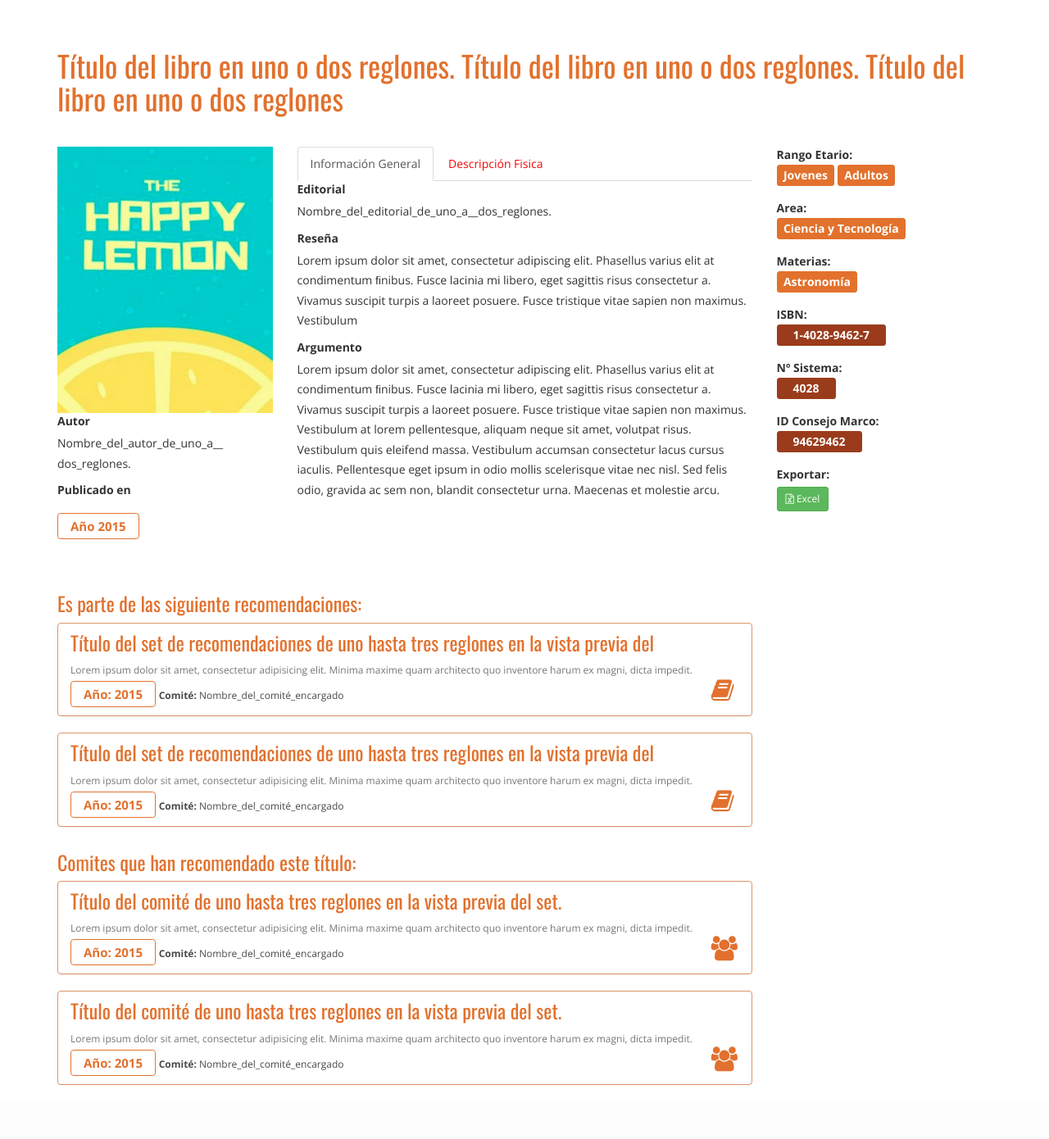
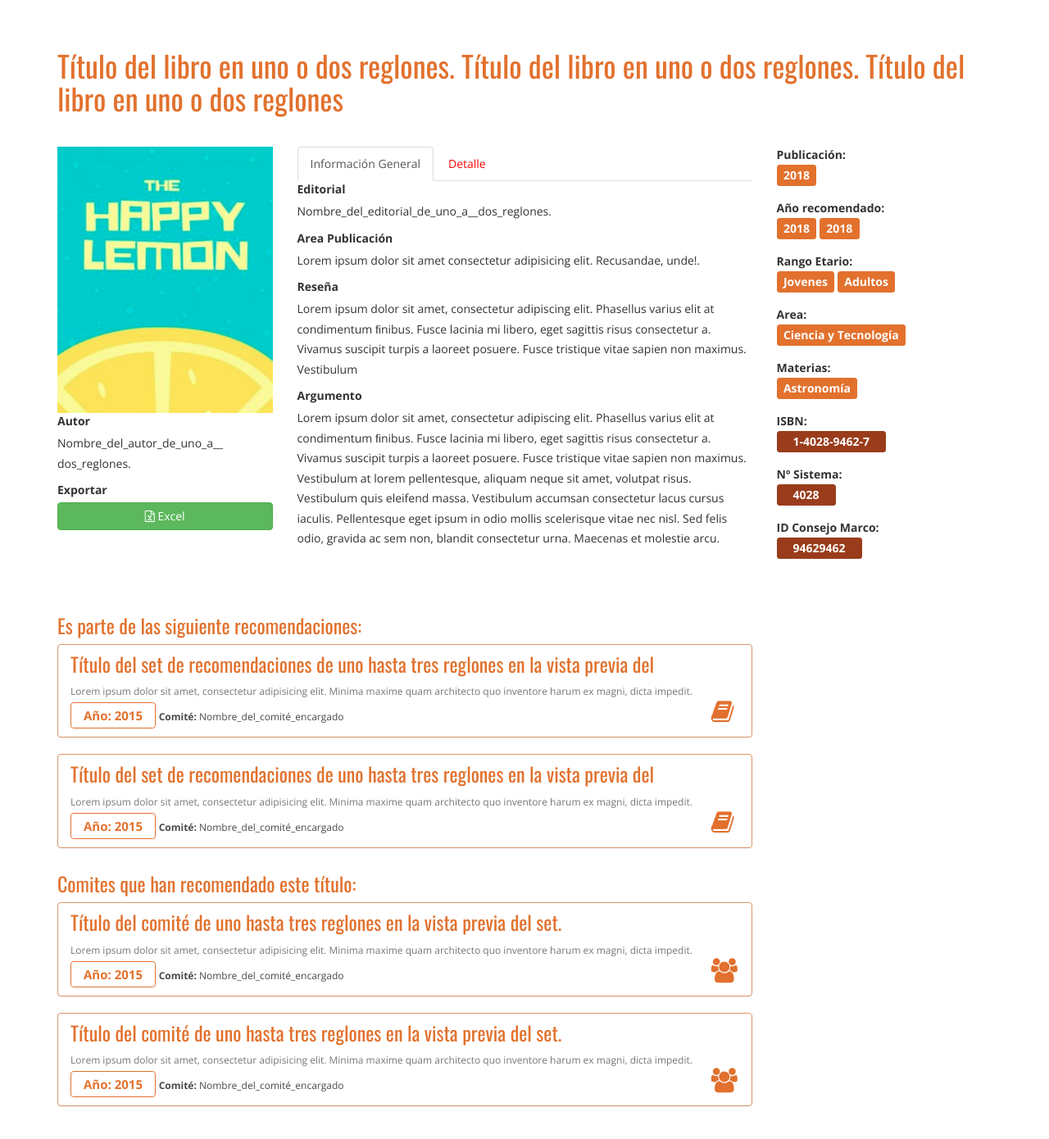
Before and after one commit to luigi-zuniga/PRL-V3, a PHP site: page /views/ejemplares/ejem_description.php in a window 1280 px wide. Shown: the part 120-1510 px from the top of the page at 82% size. Before the commit the page ends 1444 px from the top, so only its background shows below. Run offline with PHP 8.4, Linux system fonts and the light colour scheme; some libraries are stand-ins or nearby versions.

Commit message:
P1.2.4.0 PRL Ejemplar modificacacion

```diff
--- a/resources/css/portal.css
+++ b/resources/css/portal.css
@@ -589,6 +589,7 @@ section h2.section-heading small
   padding-top:0px;
   padding-bottom: 0px;
   margin-top:-20px;
+  margin-bottom: 20px;
 }
 
 .footer-recomedacion i
--- a/views/ejemplares/ejem_description.php
+++ b/views/ejemplares/ejem_description.php
@@ -12,7 +12,7 @@
     <!-- Fuentes -->
     <link href="../../resources/font-awesome/css/font-awesome.min.css" rel="stylesheet" type="text/css">
 
-    <link href="https://fonts.googleapis.com/css?family=Montserrat:300,400,600,700|Open+Sans:300,700|Oswald:400,500,700" rel="stylesheet">
+        <link href="https://fonts.googleapis.com/css?family=Montserrat:300,400,600,700|Open+Sans:300,700|Oswald:400,500,700" rel="stylesheet">
     <!-- Tema Personalizado CSS -->
     <link href="../../resources/css/portal.css" rel="stylesheet">
 
@@ -34,44 +34,55 @@
                     <h2 class="section-heading">Título del libro en uno o dos reglones. Título del libro en uno o dos reglones. Título del libro en uno o dos reglones</h2>
                 </div>
 
-                    <div class="col-lg-3" style="margin-bottom:20px;">
+                    <div class="col-lg-3 col-xs-12" style="margin-bottom:20px;">
                         <img class="img-responsive img-centered" src="../../resources/img/book-portada.jpg" alt="">
                         <label for="">Autor</label>
                         <p>Nombre_del_autor_de_uno_a__ dos_reglones.</p>
-                        <label for="">Publicado en</label>
+                        <label for="">Exportar</label>
                         <br/>
-                        <br/>
-                        <label class="label label-default">Año 2015</label>
+                        <button class="btn btn-block btn-success"><i class="fa fa-file-excel-o"></i> Excel</button>
                     </div>
 
                  <div class="col-lg-6">
                         <ul class="nav nav-tabs">
 					        <li class="active"><a href="#ejem_recomedacion" data-toggle="tab">Información General</a></li>
-					        <li><a href="#ejem_descripcion" data-toggle="tab">Descripción Fisica</a></li>
+					        <li><a href="#ejem_descripcion" data-toggle="tab">Detalle</a></li>
 				        </ul>
                         <div class="tab-content">
                             <div class="tab-pane active" id="ejem_recomedacion">
                                 <label>Editorial</label>
                                 <p>Nombre_del_editorial_de_uno_a__dos_reglones.</p>
+                                <label>Area Publicación</label>
+                                <p>Lorem ipsum dolor sit amet consectetur adipisicing elit. Recusandae, unde!.</p>
                                 <label>Reseña</label>
                                 <p>Lorem ipsum dolor sit amet, consectetur adipiscing elit. Phasellus varius elit at condimentum ﬁnibus. Fusce lacinia mi libero, eget sagittis risus consectetur a. Vivamus suscipit turpis a laoreet posuere. Fusce tristique vitae sapien non maximus. Vestibulum</p>
                                 <label>Argumento</label>
                                 <p>Lorem ipsum dolor sit amet, consectetur adipiscing elit. Phasellus varius elit at condimentum ﬁnibus. Fusce lacinia mi libero, eget sagittis risus consectetur a. Vivamus suscipit turpis a laoreet posuere. Fusce tristique vitae sapien non maximus. Vestibulum at lorem pellentesque, aliquam neque sit amet, volutpat risus. Vestibulum quis eleifend massa. Vestibulum accumsan consectetur lacus cursus iaculis. Pellentesque eget ipsum in odio mollis scelerisque vitae nec nisl. Sed felis odio, gravida ac sem non, blandit consectetur urna. Maecenas et molestie arcu.</p>
-                            </div>
+                                <br/>
+                           </div>
+
                             <div class="tab-pane" id="ejem_descripcion">
                                 <label>Nº de páginas: </label>
                                 <p>345</p>
-                                <label>Ancho</label>
-                                <p>231mm</p>
-                                <label>Alto</label>
-                                <p>231mm</p>
-                                <label>Profuncidad</label>
-                                <p>231mm</p>
+                                <label>Dimensiones: </label>
+                                <p>200x200</p>
+                                <label>Formato: </label>
+                                <p>No Aplica</p>
                             </div>
                         </div>
                      </div>
 
                     <div class="col-lg-3">
+                            <label for="">Publicación:</label>
+                            <br/>
+                            <label class="label label-primary">2018</label>
+                            <br/>
+                            <br/>
+                            <label for="">Año recomendado:</label>
+                            <br/>
+                            <label class="label label-primary">2018</label>&nbsp;<label class="label label-primary">2018</label>
+                            <br/>
+                            <br/>
                             <label for="">Rango Etario:</label>
                             <br/>
                             <label class="label label-primary">Jovenes</label>&nbsp;<label class="label label-primary">Adultos</label>
@@ -101,15 +112,9 @@
                             <br/>
                             <label class="label label-info">94629462</label>
                             <br/>
-                            <br/>
-                            <label for="">Exportar:</label>
-                            <br/>
-                            <button class="btn btn-sm btn-success"><i class="fa fa-file-excel-o"></i> Excel</button>
-                            <br/>
-                            <br/>
                         </div>
                     </div>
-        </div>
+          </div>
 
 
         </div>
@@ -286,10 +291,3 @@
     <script src="../../resources/js/portal.js"></script>
 </body>
 </html>
-
-<!--
-    Año Recomendacion {,}
-    Area Publicacion {informacion general}
-    Dimensiones {Descripcion Fisica}
-    Formato {Descriptcion}
--->
```
